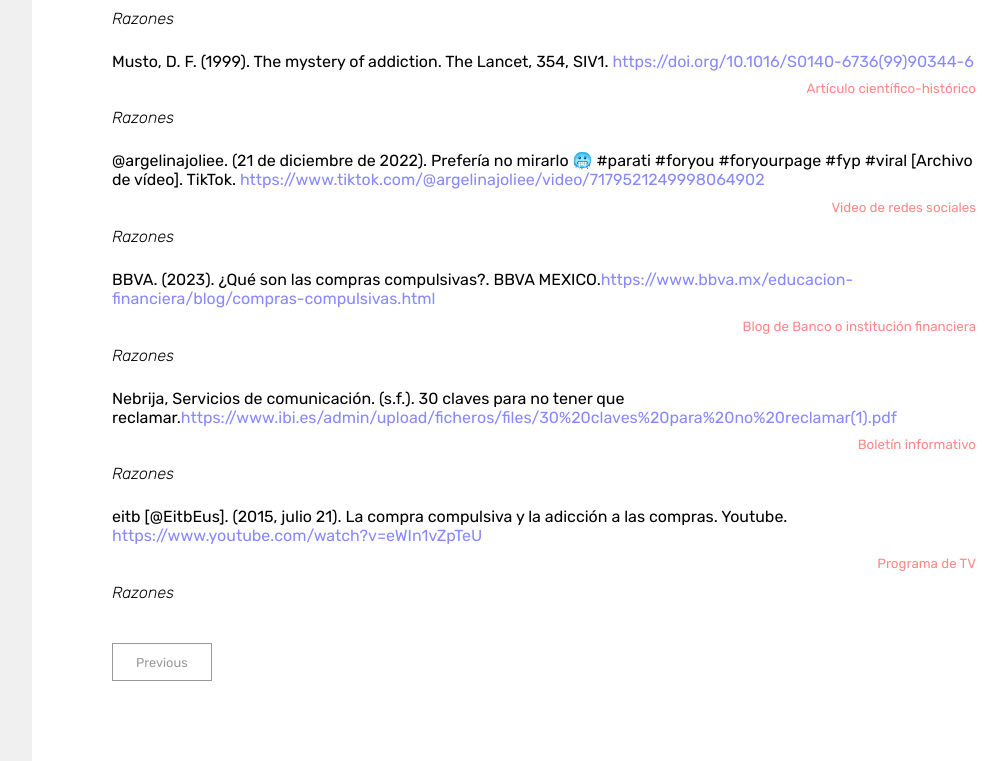
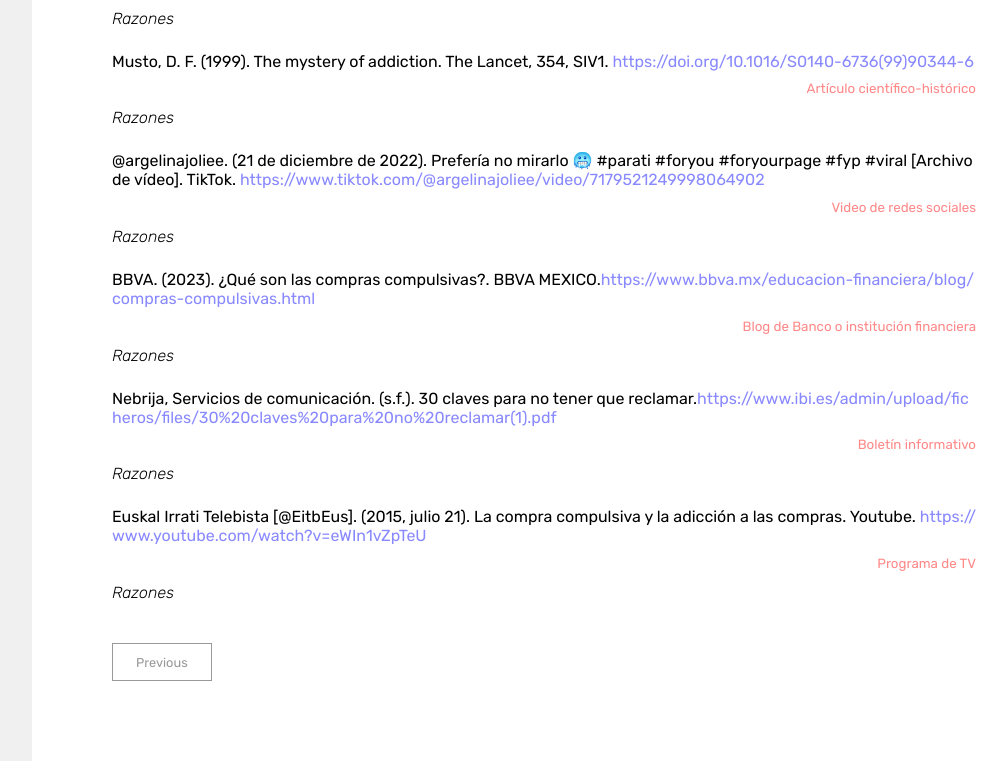
Before and after one commit to Let0oro/Compra-compulsiva, a plain HTML site: page memory.html in a window 1280 px wide. Shown: the part 1394-2155 px from the top of the page, without its empty margins (224-1231 px from the left). Drawn offline with Linux system fonts and the light colour scheme.

Commit message:
All upload except the reasons

```diff
--- a/memory.html
+++ b/memory.html
@@ -163,7 +163,7 @@
           <dd>Razones</dd>
 
           <dt>
-            eitb [@EitbEus]. (2015, julio 21). La compra compulsiva y la adicción a las compras. Youtube. <a
+            Euskal Irrati Telebista [@EitbEus]. (2015, julio 21). La compra compulsiva y la adicción a las compras. Youtube. <a
               href="https://www.youtube.com/watch?v=eWIn1vZpTeU"
               >https://www.youtube.com/watch?v=eWIn1vZpTeU</a
             >
--- a/styles.css
+++ b/styles.css
@@ -212,6 +212,11 @@ dt {
 a {
   color: #88f;
   text-decoration: none;
+  word-break: break-all;
+}
+
+a:visited {
+  color: #ccf;
 }
 
 dt > small {
```
